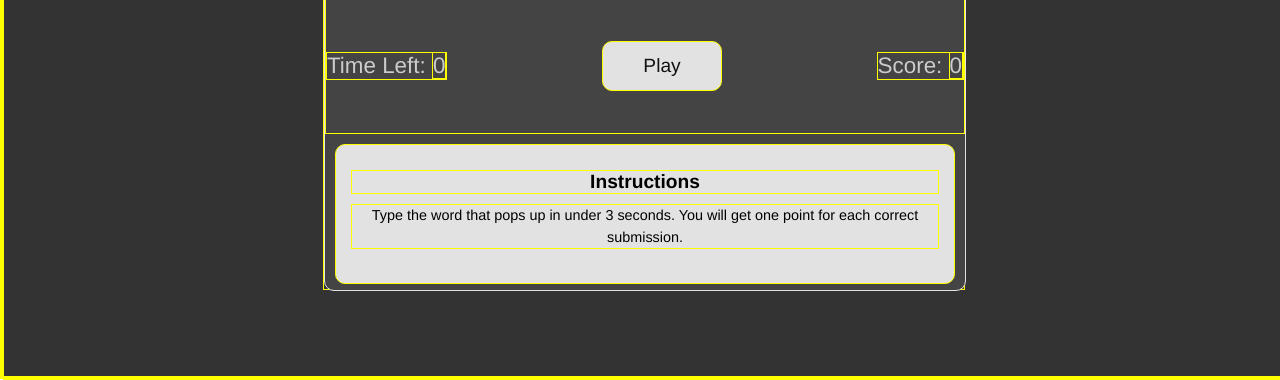
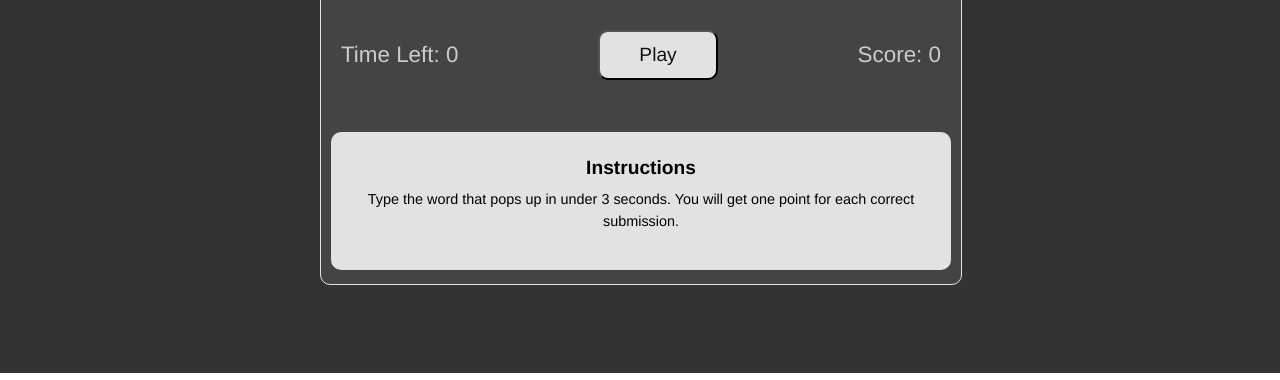
Before and after one commit to AustinTice/FastTyper, a plain HTML site: page index.html in a window 1280 px wide. Shown: the part 427-807 px from the top of the page. Drawn offline with Linux system fonts and the light colour scheme.

Commit message:
Checking boundaries that are inflicting on smaller viewports

```diff
--- a/style.css
+++ b/style.css
@@ -1,7 +1,6 @@
 *{
   margin: 0;
   padding: 0;
-  border: 1px solid yellow;
 }
 
 /* Default class to help with the straightening of content */
@@ -99,6 +98,7 @@ header p {
 .timeLeftAndScore{
   display: flex;
   align-items: center;
+  padding: 0px 20px;
   justify-content: space-between;
   height: 25%;
 }
```
